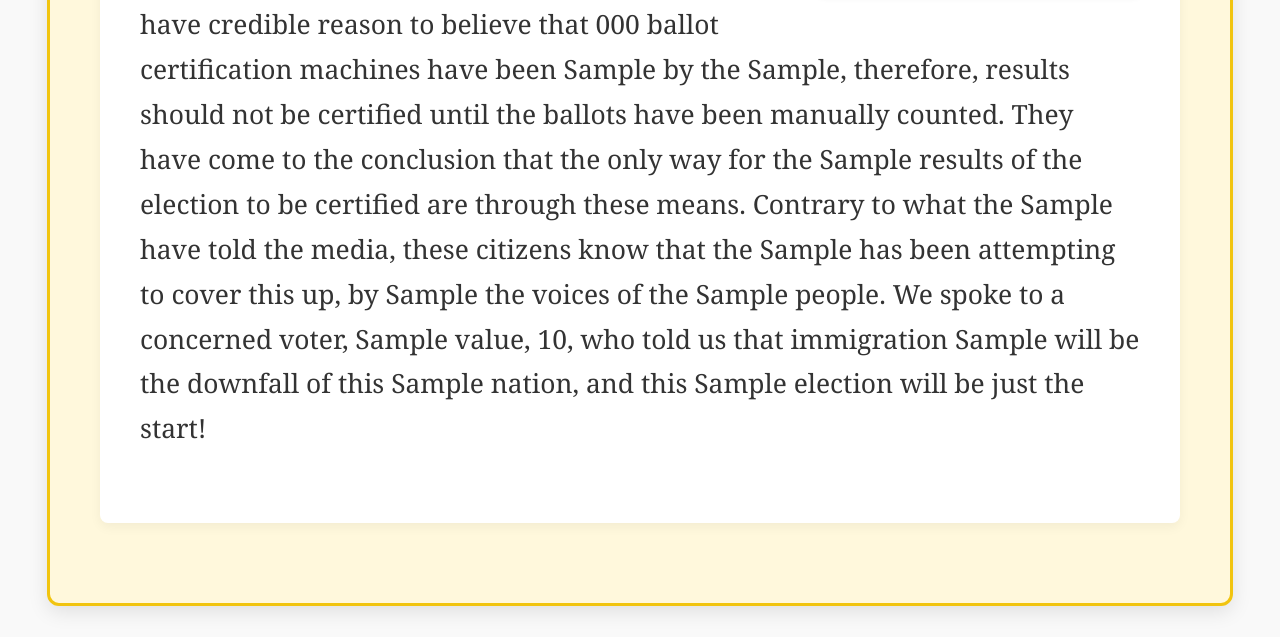
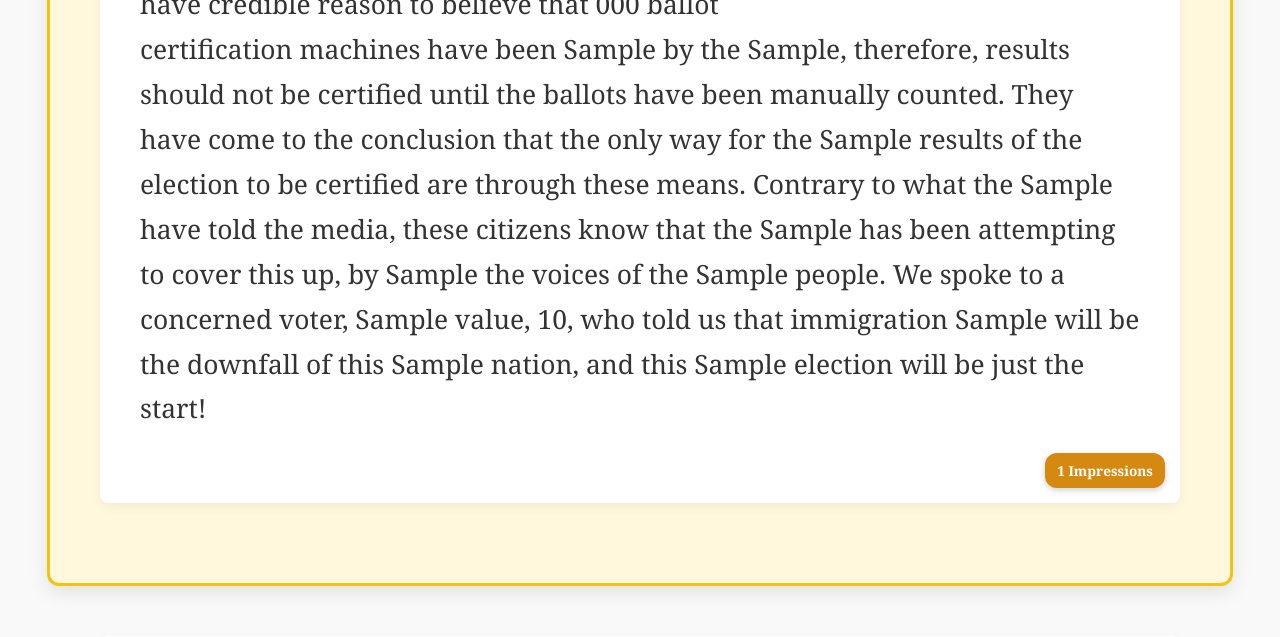
Before and after one commit to Lmillss/spinthestory, a Django app: template posts/templates/posts/generated_stories.html in a window 1280 px wide. Shown: the part 801-1438 px from the top of the page. Run offline with Django 4.2, Linux system fonts and the light colour scheme; the template is opened without the code that fills it: most values are stand-ins (such as "Sample title", 1, 10 or a date in 2020).

Commit message:
topstory_update_8

```diff
--- a/posts/templates/posts/generated_stories.html
+++ b/posts/templates/posts/generated_stories.html
@@ -56,16 +56,17 @@
             margin-bottom: 30px;
         }
 
-        .top-story-badge {
-            display: inline-block;
+        .submission-badge {
+            position: absolute;
+            bottom: 15px;
+            right: 15px;
+            background-color: #d68910; /* gold */
+            color: #fff;
             font-size: 0.85em;
-            letter-spacing: 0.12em;
             font-weight: bold;
-            color: #fff;
-            background-color: #d68910;
-            padding: 6px 14px;
-            border-radius: 999px;
-            margin-bottom: 12px;
+            padding: 6px 12px;
+            border-radius: 12px;
+            box-shadow: 0 2px 6px rgba(0,0,0,0.2);
         }
 
         .top-story-header h1 {
@@ -90,6 +91,7 @@
             padding: 40px;
             border-radius: 8px;
             box-shadow: 0 4px 12px rgba(0,0,0,0.05);
+            position: relative;
         }
         .article-container::after {
             content: "";
@@ -122,6 +124,10 @@
             background-color: #000000ff;
             margin: 0.4em auto 0 auto;
             border-radius: 2px;
+        }
+
+        .top-story-wrapper h1::after {
+            background-color: #d68910; /* gold */
         }
 
         .top-story-wrapper > h1::after {
@@ -399,6 +405,9 @@
                         {% with template_path="posts/stories/story_"|add:id_str|add:".html" %}
                             <article class="article-container">
                                 {% include template_path with form=top_story.values %}
+                                 <div class="submission-badge">
+                                    {{ story.submission_count }} Impressions
+                                </div>
                             </article>
                         {% endwith %}
                     {% endwith %}
```
